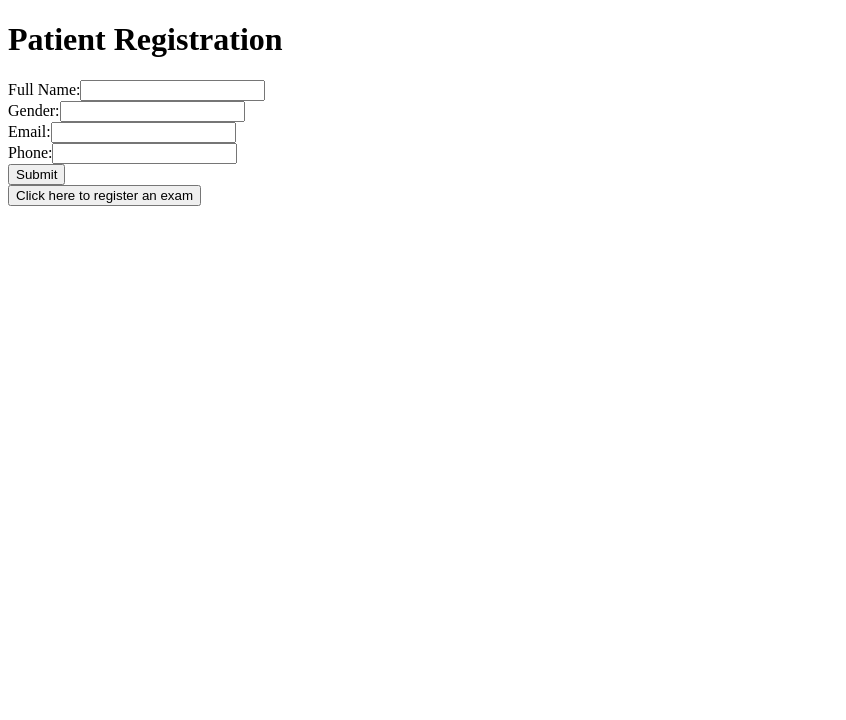
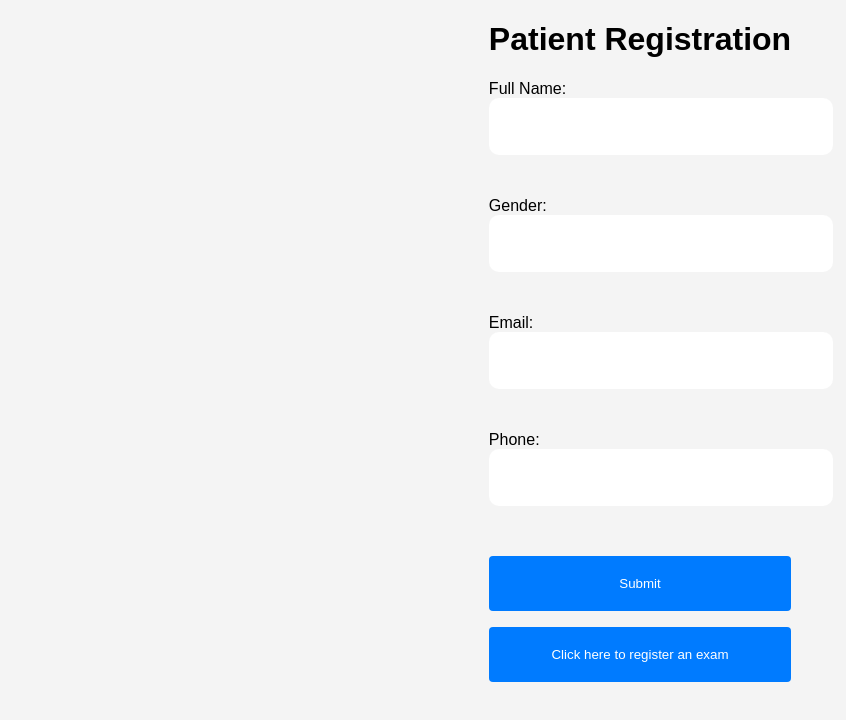
Before and after one commit to LucasNoliveira/WL-php, a React (Create React App) app in the folder client/: page / in a window 1280 px wide. Shown: the top 720 px of the page, without its empty margins (0-846 px from the left). Built offline with nearby package versions, Linux system fonts and the light colour scheme.

Commit message:
interface básica exames pacientes

```diff
--- a/client/src/components/ExamForm.js
+++ b/client/src/components/ExamForm.js
@@ -1,4 +1,5 @@
 import React, { useState } from 'react';
+import '../styles.css';
 
 const ExamForm = () => {
     const [examData, setExamData] = useState({
--- a/client/src/components/Form.js
+++ b/client/src/components/Form.js
@@ -1,4 +1,6 @@
 import React, { useState } from 'react';
+import '../styles.css';
+
 
 const RegistrationForm = () => {
     const [formData, setFormData] = useState({
@@ -7,6 +9,7 @@ const RegistrationForm = () => {
         email: '',
         celular: '',
     });
+
 
     const handleInputChange = (e) => {
         const { name, value } = e.target;
--- a/client/src/index.js
+++ b/client/src/index.js
@@ -2,6 +2,7 @@ import React, { useState } from 'react';
 import ReactDOM from 'react-dom';
 import Form from './components/Form';
 import ExamForm from './components/ExamForm';
+import './styles.css';
 
 const App = () => {
   const [showPatientForm, setShowPatientForm] = useState(true);
--- /dev/null
+++ b/client/src/styles.css
@@ -0,0 +1,49 @@
+/* styles.css */
+body {
+    font-family: 'Arial', sans-serif;
+    margin: 0;
+    padding: 0;
+    background-color: #f4f4f4;
+    display: flex;
+    justify-content: center;
+}
+
+h2 {
+    text-align: center;
+    color: #333;
+}
+
+form {
+    display: flex;
+    flex-direction: column;
+    /* background: #000; */
+}
+
+label {
+    margin-bottom: 8px;
+}
+
+input {
+    padding: 20px;
+    margin-bottom: 16px;
+    width: 100%;
+    border-radius: 10px;
+    border: solid 1px transparent;
+}
+
+button {
+    background-color: #007bff;
+    color: #fff;
+    padding: 20px;
+    width: 100%;
+    border: none;
+    border-radius: 4px;
+    cursor: pointer;
+    /* margin-bottom: 1rem; */
+    text-align: center;
+    margin: .5rem auto;
+}
+
+button:hover {
+    background-color: #0056b3;
+}
```
